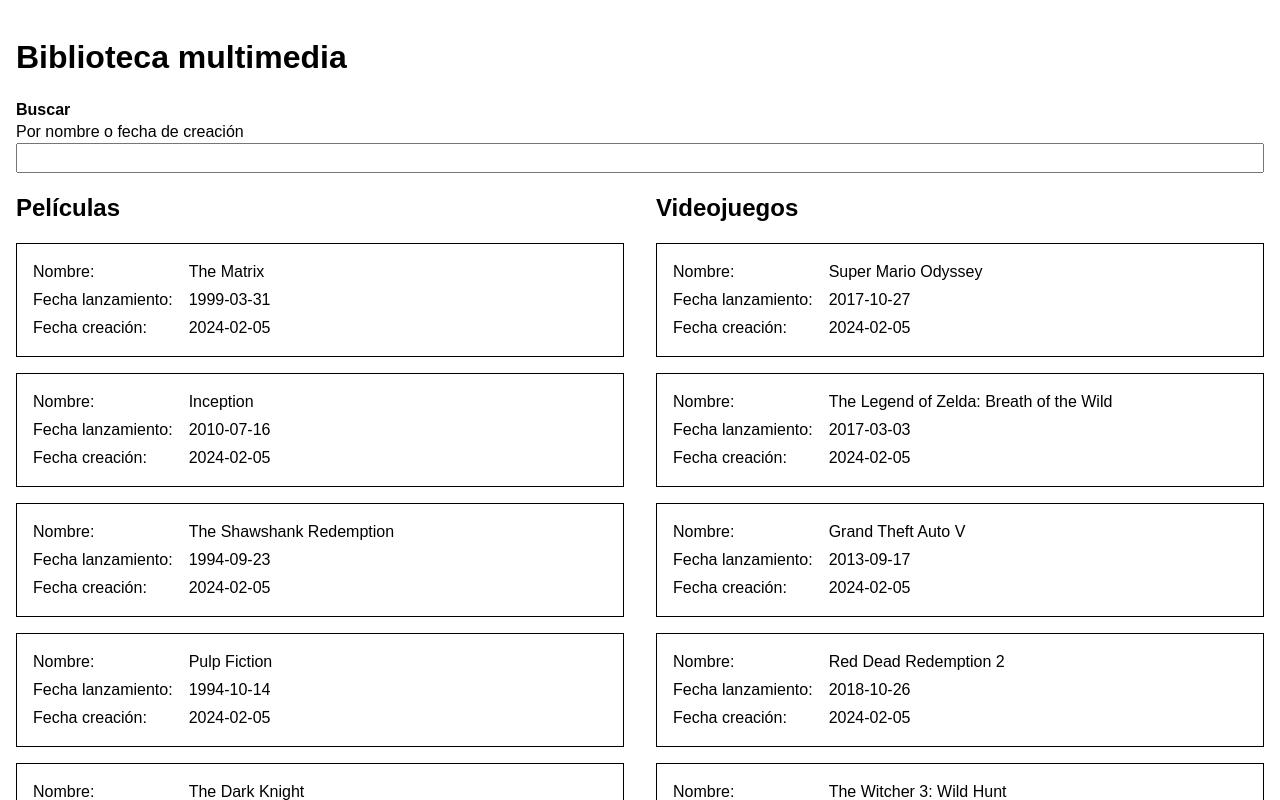
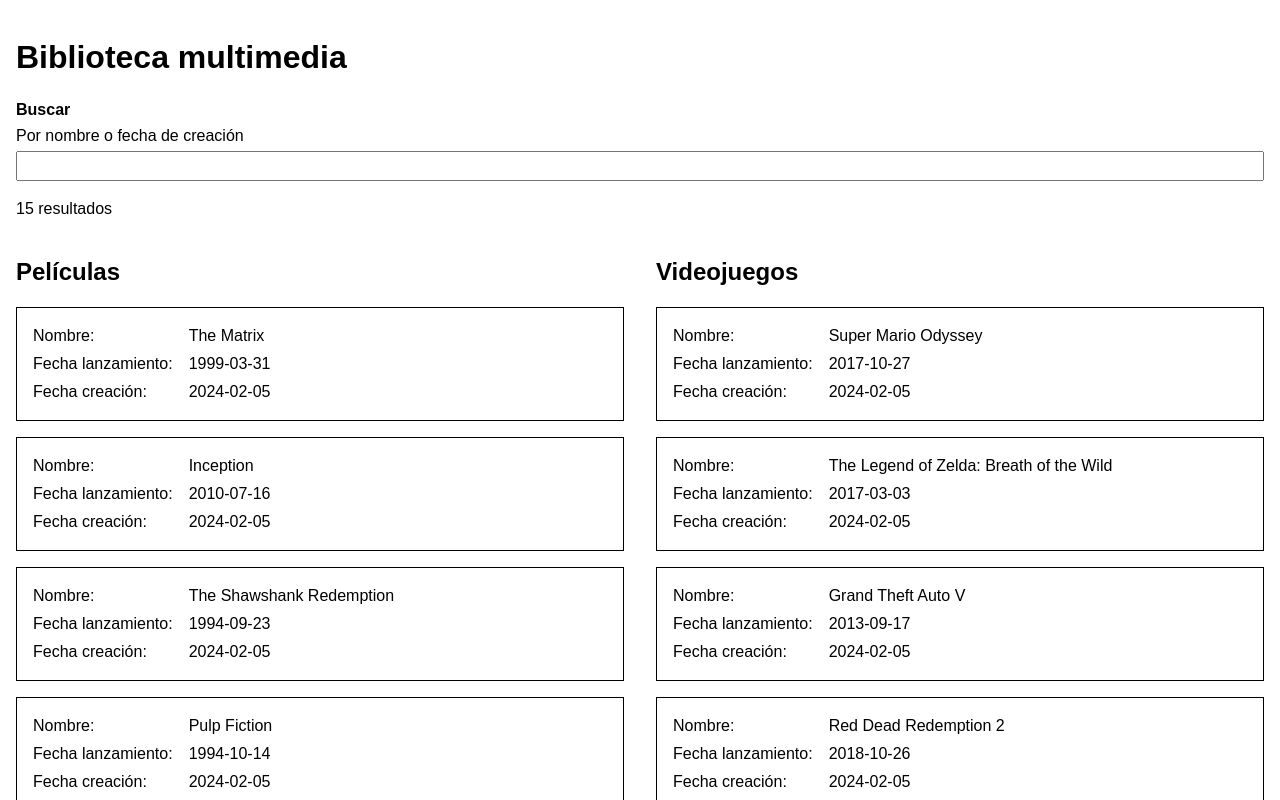
Before and after one commit to germanfrelo/biblioteca-multimedia, a React (Vite) app: page / in a window 1280 px wide. Shown: the top 800 px of the page. Built offline with nearby package versions, Linux system fonts and the light colour scheme.

Commit message:
Add logic for searching/filtering elements

```diff
--- a/src/components/App.css
+++ b/src/components/App.css
@@ -22,5 +22,6 @@
 .stack {
 	display: flex;
 	flex-direction: column;
+	gap: 0.25rem;
 	align-items: flex-start;
 }
--- a/src/components/App.jsx
+++ b/src/components/App.jsx
@@ -5,7 +5,21 @@
 import SearchForm from "./SearchForm";
 
 function App() {
+	const [elements, setElements] = useState(initialElements);
 	const [searchTerm, setSearchTerm] = useState("");
+
+	function filterElements(elements, searchTerm) {
+		if (searchTerm === "") {
+			return elements;
+		}
+		const filteredElements = elements.filter(({ name, createdDate }) => {
+			return name.toLowerCase().includes(searchTerm.toLowerCase()) || createdDate.includes(searchTerm);
+		});
+		return filteredElements;
+	}
+
+	const filteredElements = filterElements(elements, searchTerm);
+
 	return (
 		<>
 			<h1>Biblioteca multimedia</h1>
@@ -13,7 +27,15 @@
 			<SearchForm searchTerm={searchTerm} setSearchTerm={setSearchTerm} />
 
 			<main>
-				<ElementsList elements={initialElements} />
+				{!filteredElements.length ? (
+					<p>{`No hay resultados para "${searchTerm}"`}</p>
+				) : (
+					<>
+						{searchTerm ? <p>{`${filteredElements.length} resultados para "${searchTerm}"`}</p> : <p>{`${filteredElements.length} resultados`}</p>}
+
+						<ElementsList elements={filteredElements} />
+					</>
+				)}
 			</main>
 		</>
 	);
```
